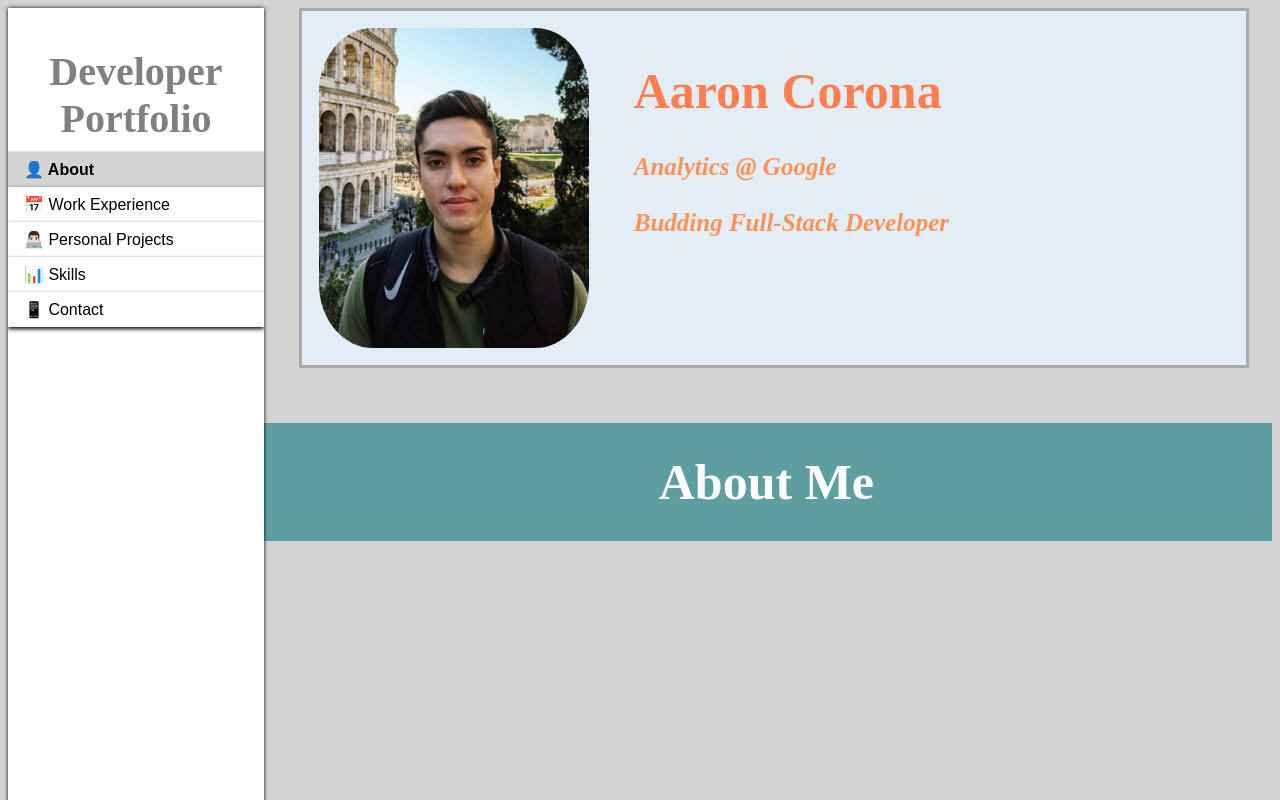
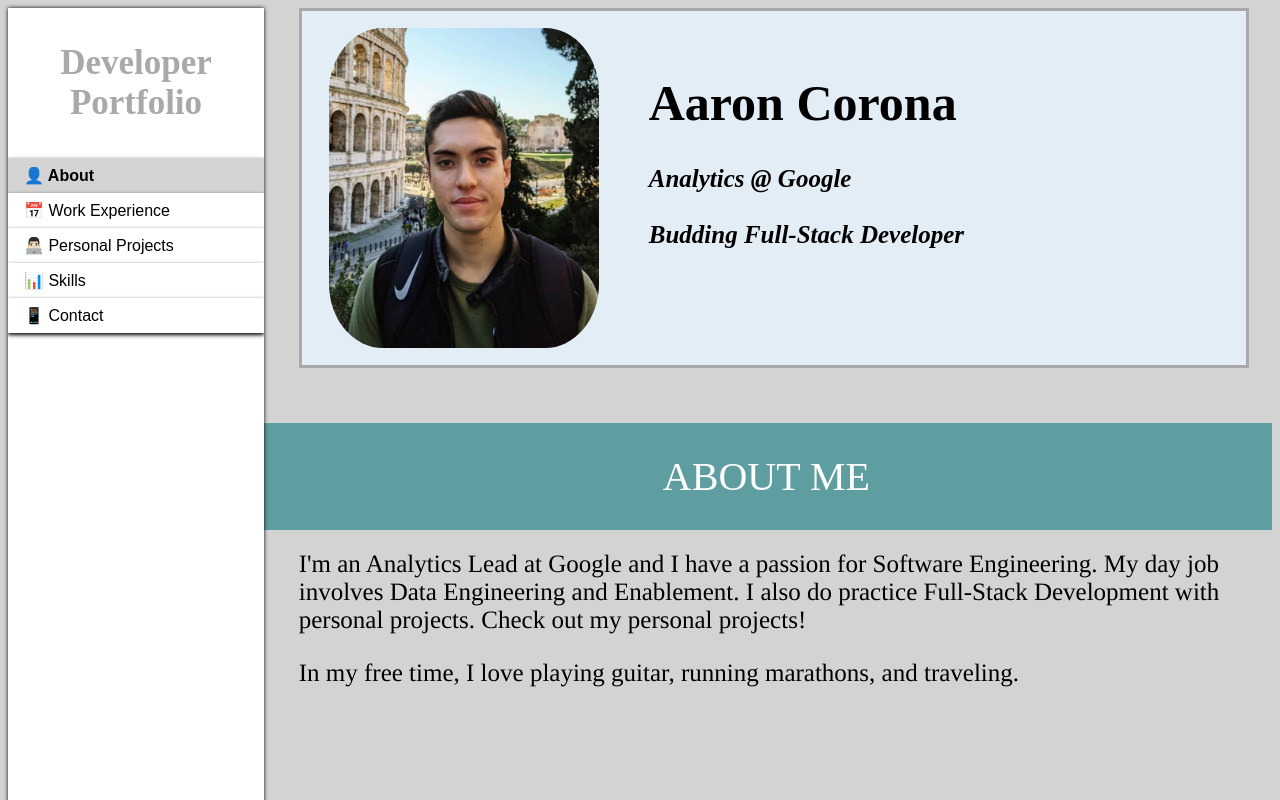
Before and after one commit to aaroncorona/aaroncorona-website, an Angular app: page / in a window 1280 px wide. Built offline with nearby package versions, Linux system fonts and the light colour scheme.

Commit message:
Adding paragraphs to the About Me section.

```diff
--- a/src/app/about/about.component.css
+++ b/src/app/about/about.component.css
@@ -1,3 +1,10 @@
+/* Avoid overlap with the navbar. Otherwise, fill the page by default*/
+*{
+  margin-top:0%;
+  margin-right:0%;
+  margin-left: 23%;
+  max-width: 96%;
+}
 
 /* Top Image flexbox container */
 .top-container {
@@ -15,43 +22,66 @@
 }
 
 .top-container img {
+  margin-left:0%;
+  margin-top:0%;
+  margin-left: 10px;
   width: 270px;
   height: 320px;
   border-radius: 20%;
 }
 
 /* text container within img container*/
-.text-container  {
-  margin-left: 25px;
+.top-container-text  {
+  margin-top:5%;
+  margin-left: 30px;
   width: 65%;
   background-color: #E3EDF6;
-  /*border: 3px solid darkgrey;*/
 }
 
 .top-container h1 {
+  margin-left:0%;
+  margin-top:0%;
   font-weight: bold;
   font-size: 50px;
-  color: coral;
+  color: black;
   background-color: #E3EDF6;
   padding-left: 20px;
 }
 
 .top-container h2 {
+  margin-left:0%;
+  margin-top:0%;
   font-size: 25px;
   font-style: italic;
-  color: #FF9357;
+  color: black;
   background-color: #E3EDF6;
   padding-left: 20px;
 }
 
 /*About me horizontal bar*/
-#about-me-bar {
+.about-me-bar {
+  margin-top:0%;
   margin-left:20%;
-  max-width: 96%;
+  max-width: 100%;
   margin-top: 30%;
   padding: 30px;
-  font-size: 50px;
+  font-size: 40px;
   background-color: cadetblue;
   text-align: center;
   color: white;
+  font-weight: lighter;
+  font-family: "Google Sans";
+  text-transform: uppercase;
 }
+
+/*About me paragraph*/
+.about-me-p p {
+  margin-left:0%;
+  margin-top:20px;
+  max-width: 96%;
+  font-size: 25px;
+  text-align: center;
+  color: black;
+  text-align: left;
+  font-family: Times;
+}
--- a/src/app/about/about.component.html
+++ b/src/app/about/about.component.html
@@ -2,7 +2,7 @@
 
 <div class="top-container">
   <img src="assets/images/rome.png" />
-  <div class="text-container">
+  <div class="top-container-text">
     <h1>
       Aaron Corona
     </h1>
@@ -18,6 +18,17 @@
 <br>
 <br>
 
-<h1 id = "about-me-bar">
-  About Me
-</h1>
+<div class="about-me-bar">
+    About Me
+</div>
+
+<div class="about-me-p">
+  <p>
+    I'm an Analytics Lead at Google and I have a passion for Software Engineering. My day job
+    involves Data Engineering and Enablement. I also do practice Full-Stack Development
+    with personal projects. Check out my personal projects!
+  </p>
+  <p>
+    In my free time, I love playing guitar, running marathons, and traveling.
+  </p>
+</div>
--- a/src/app/nav/nav.component.css
+++ b/src/app/nav/nav.component.css
@@ -15,10 +15,10 @@ ul {
 
 ul #head {
   background-color: white;
-  color: grey;
-  font-size: 40px;
-  margin-top: 40px;
-  height: 13%;
+  color: darkgrey;
+  font-size: 35px;
+  margin-top: 35px;
+  margin-bottom: 35px;
   text-align: center;
   font-weight: bold;
 }
@@ -29,7 +29,7 @@ li a {
   display: block;
   padding: 8px 16px;
   text-decoration: none;
-  font-family: sans-serif;
+  font-family: Arial;
   box-shadow: 0 2px 4px 0 rgba(0,0,0,1);
 }
 
```
